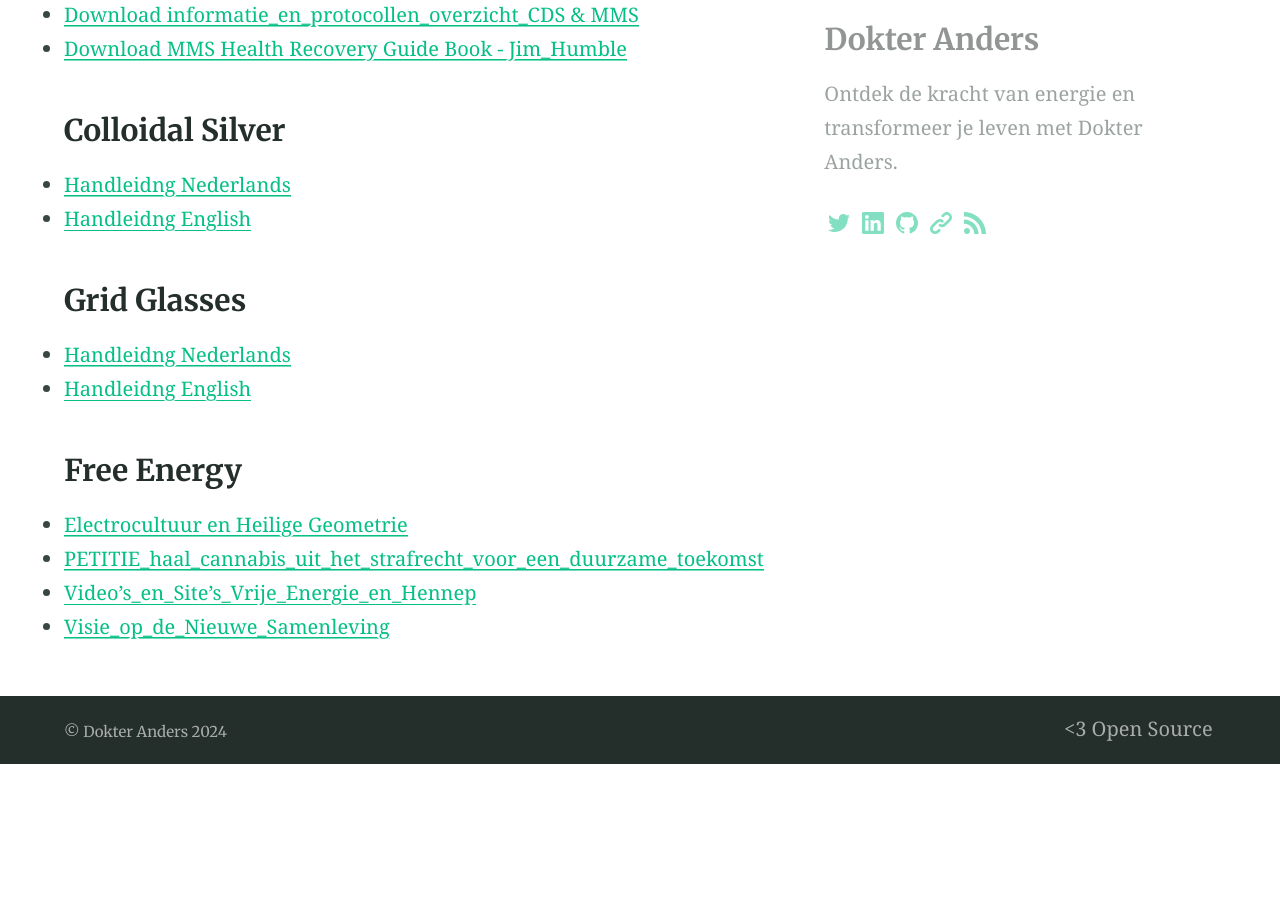
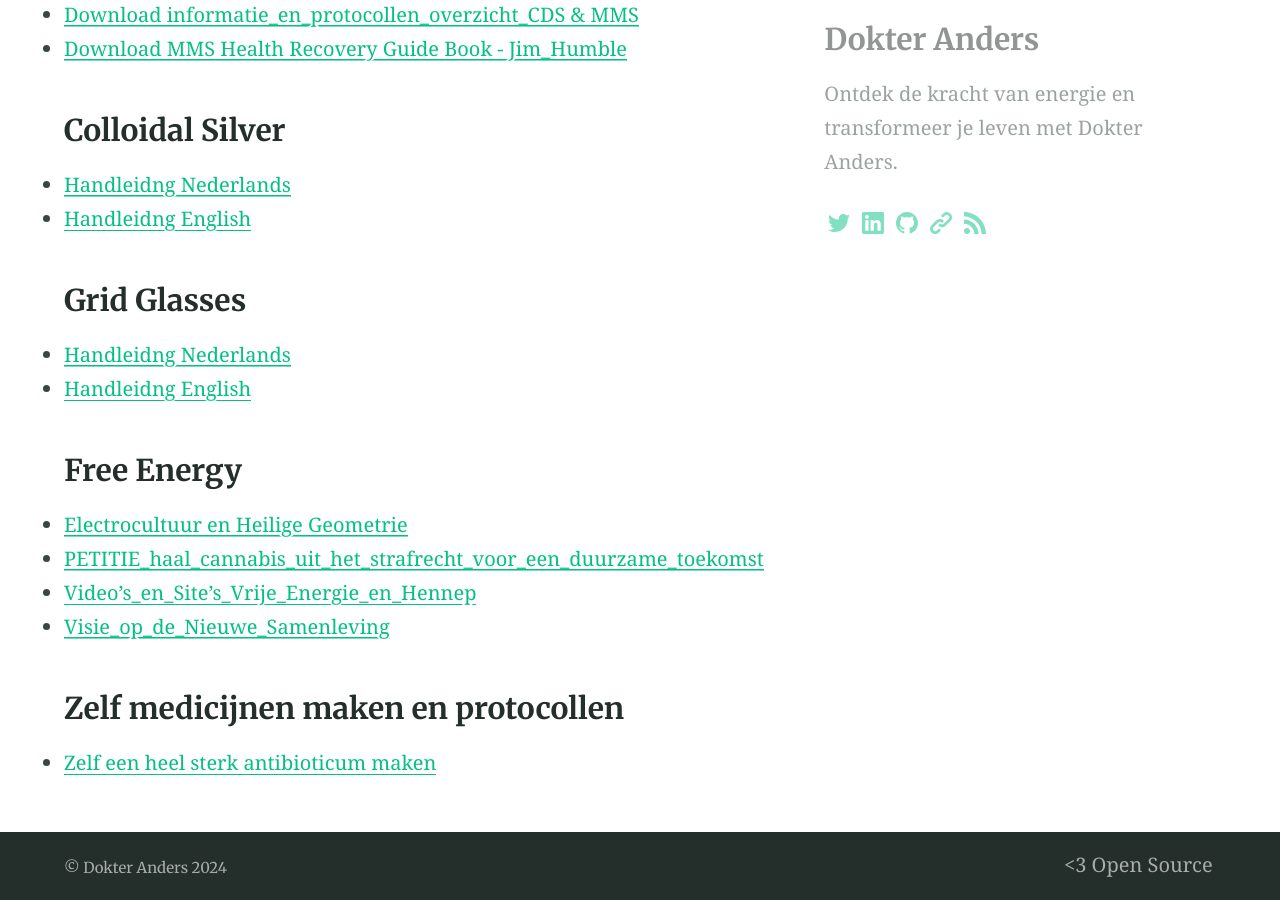
Before and after one commit to dokteranders/dokteranders.com, a Jekyll site: the page built from downloads.md, in a window 1280 px wide and 900 px high, scrolled down 2366 px. Built offline with Jekyll 4.4.1, drawn with Linux system fonts in a browser that asks for light colours; before the commit the page ends 3130 px from its top, so only the background shows below that.

Commit message:
Update downloads.md

```diff
--- a/downloads.md
+++ b/downloads.md
@@ -64,3 +64,6 @@
 - [PETITIE_haal_cannabis_uit_het_strafrecht_voor_een_duurzame_toekomst](./petitie_haal_cannabis_uit_het_strafrecht_voor_een_duurzame_toekomst.pdf)
 - [Video's_en_Site's_Vrije_Energie_en_Hennep](./Video's_en_Site's_Vrije_Energie_en_Hennep.pdf)
 - [Visie_op_de_Nieuwe_Samenleving](./Visie_op_de_Nieuwe_Samenleving.pdf)
+
+### Zelf medicijnen maken en protocollen
+- [Zelf een heel sterk antibioticum maken](./Zelf_een_heel_sterk_antibioticum_maken.pdf)
```
